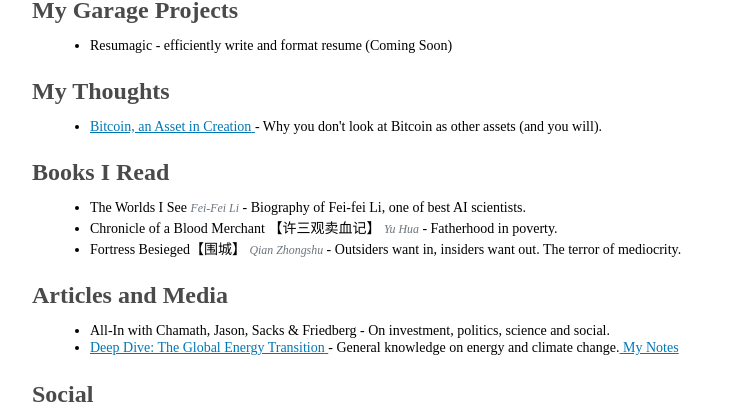
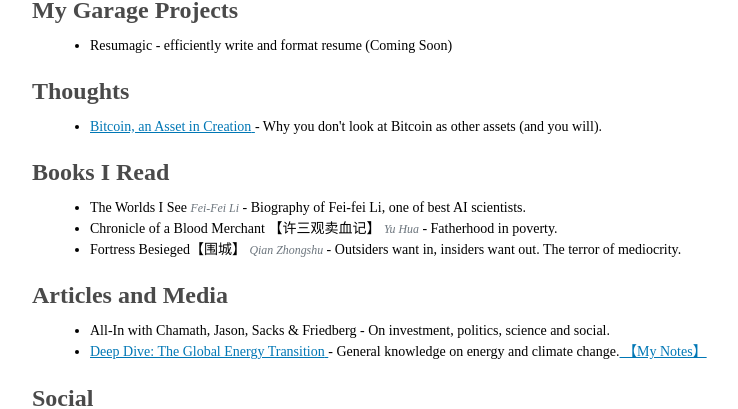
Before and after one commit to jsun348/0xJeffery, a React (Create React App) app: page / in a window 1280 px wide. Shown: the part 231-640 px from the top of the page, without its empty margins (0-738 px from the left). Built offline with nearby package versions, Linux system fonts and the light colour scheme.

Commit message:
deploy to main

```diff
--- a/src/Components/Profile.js
+++ b/src/Components/Profile.js
@@ -27,7 +27,7 @@
         </div>
 
         <div className="container">
-            <h2>My Thoughts</h2>
+            <h2>Thoughts</h2>
             <div>
                 <ThoughtList />
             </div>
--- a/src/Components/ReadingList.js
+++ b/src/Components/ReadingList.js
@@ -13,7 +13,7 @@
                 <span className=''>{item.title} </span>
               )}
               <span className='disclaimer'>{itemType === 'book' ? item.author : item.creator}</span> - {item.description}
-              {item.notes && <a href={item.notes}> My Notes</a>}
+              {item.notes && <a className="text-orange-600" href={item.notes}> 【My Notes】</a>}
             </li>
           ))}
         </ul>
--- a/src/Components/SubPages/Notes_Page.js
+++ b/src/Components/SubPages/Notes_Page.js
@@ -3,7 +3,7 @@
 const NotesPage = ({ children }) => {
   return (
     <div className='flex flex-col container'>
-        <a href="%PUBLIC_URL%/" >Main page</a>
+        <a href="/" > 《-- Main page</a>
         <div className="my-4">
           {children}
         </div>
```
